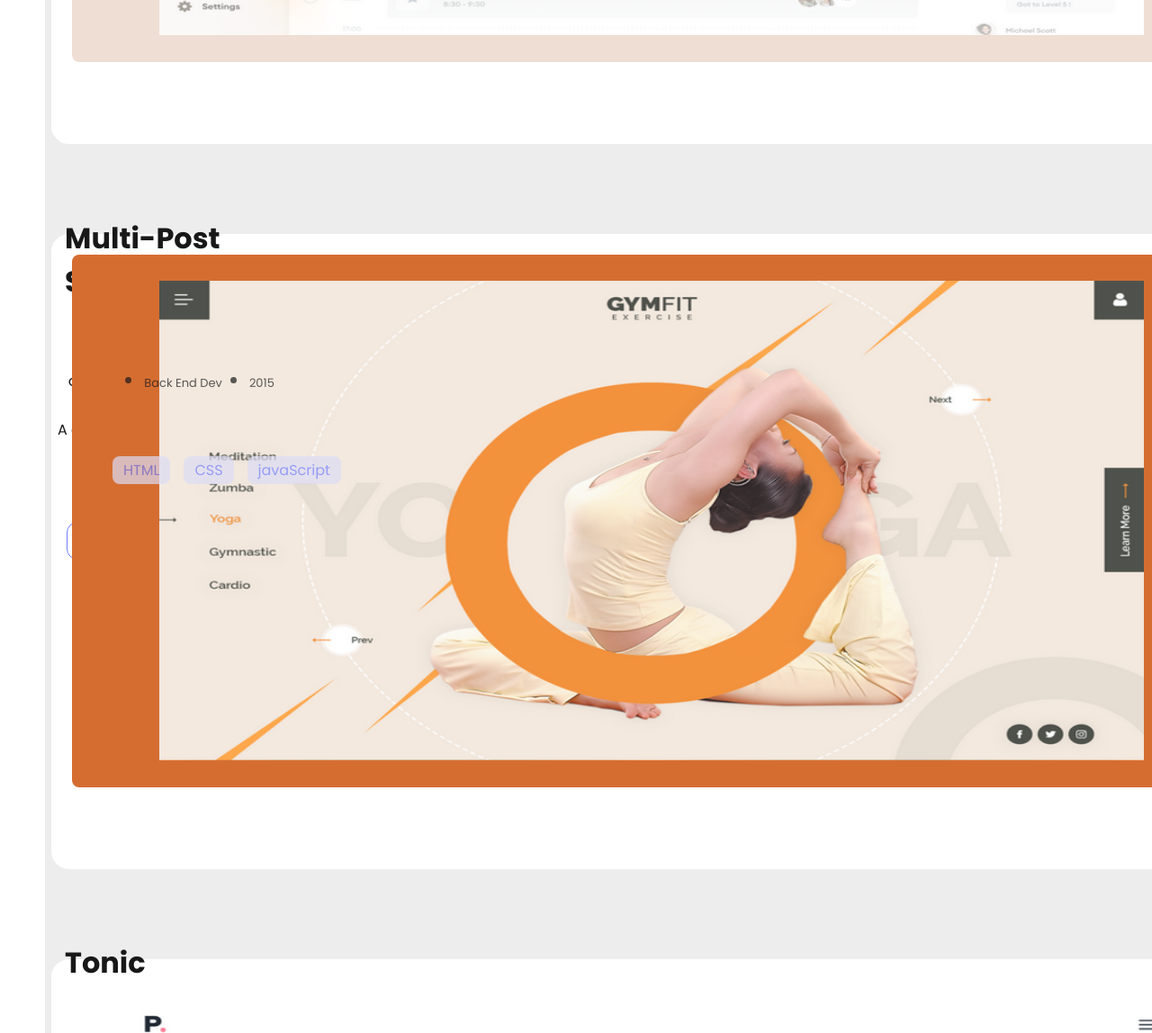
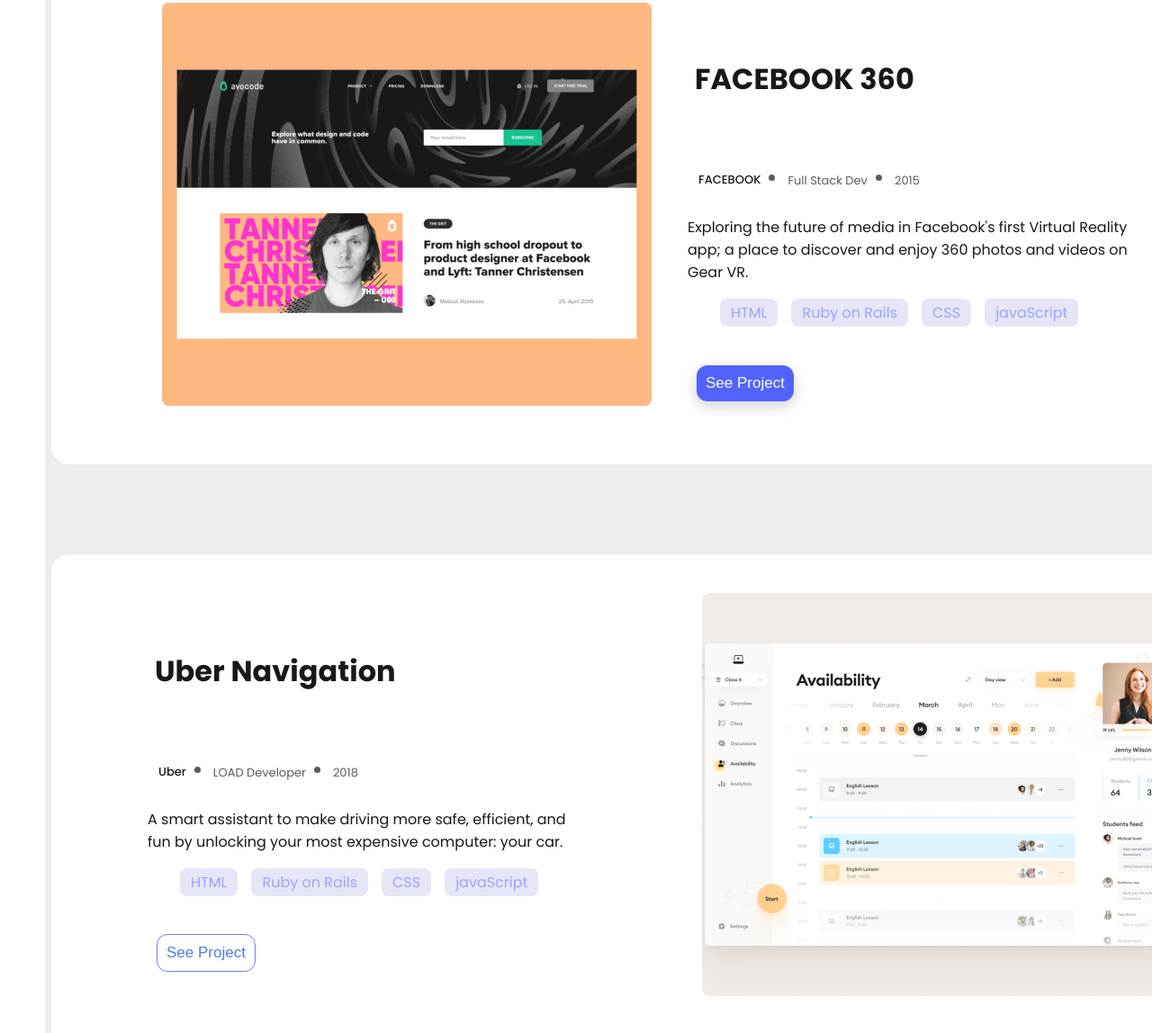
Before and after one commit to adnanahmad123786/My-Portfolio, a website: page index.html in a window 1280 px wide. Shown: the part 2339-3487 px from the top of the page at 90% size. Drawn offline with Linux system fonts and the light colour scheme.

Commit message:
desktop workpart

```diff
--- a/index.html
+++ b/index.html
@@ -29,7 +29,9 @@
             <br />
 
             <div class="hero-content">
-            <p>I’m a software developer! I can help you build a product , feature or website Look through some of my work and experience! If you like what you see and have a project you need coded, don’t hesitate to contact me.
+                <p>I’m a software developer! I can help you build a product , feature or website Look through some of my
+                    work and experience! If you like what you see and have a project you need coded, don’t hesitate to
+                    contact me.
                 </p>
             </div>
 
@@ -57,7 +59,7 @@
                         <img src="Assets/portfolio_img_a.PNG" alt="header" class="proj_img_pad" />
                     </div>
                 </div>
-            <div class="card-content">
+                <div class="card-content1">
                     <div class="proj_items_info">
                         <div class="proj_card_title">
                             <h2 class="proj_card_title_txt">Tonic</h2>
@@ -104,7 +106,7 @@
                     <img src="Assets/portfolio_img_b.PNG" alt="header" class="proj_img_pad" />
                 </div>
             </div>
-        <div class="card-content">
+            <div class="card-content2">
                 <div class="proj_items_info">
                     <div class="proj_card_title">
                         <h4 class="proj_card_title_txt">Multi-Post <br> Stories</h4>
@@ -113,10 +115,10 @@
                     <div class="proj_sbtitle_box">
                         <ul class="proj_sbtitle_box_txt">
                             <li class="subtitle_l">
-                            <p>CANOPY</p>
+                                <p>FACEBOOK</p>
                             </li>
                             <li class="subtitle_2">
-                            <p>Back End Dev</p>
+                                <p>Full Stack Dev</p>
                             </li>
                             <li class="subtitle_2">
                                 <p>2015</p>
@@ -125,13 +127,14 @@
                     </div>
                     <div class="paragraph_box">
                         <p class="paragraph_info">
-            A daily selection of privately perosonalized reads; no accounts
-                        or sign-ups required.
+                            Experimental content creation feature that allows users to add to an existing story over the
+                            course of a day without spamming their friends.
                         </p>
                     </div>
                     <div class="box_buttons">
                         <ul class="Box_button_info">
                             <li class="tags"><a class="Box_button_items" href="#">HTML</a></li>
+                            <li class="tags"><a class="Box_button_items" href="#">Ruby on Rails</a></li>
                             <li class="tags"><a class="Box_button_items" href="#">CSS</a></li>
                             <li class="tags"><a class="Box_button_items" href="#">javaScript</a></li>
                         </ul>
@@ -150,33 +153,40 @@
                     <img src="Assets/portfolio_img_c.PNG" alt="header" class="proj_img_pad" />
                 </div>
             </div>
-    <div class="card-content">
+            <div class="card-content1">
                 <div class="proj_items_info">
                     <div class="proj_card_title">
-                <h4 class="proj_card_title_txt">Tonic</h4>
+                        <h4 class="proj_card_title_txt">FACEBOOK 360</h4>
                     </div>
                     <div class="proj_sbtitle_box">
                         <ul class="proj_sbtitle_box_txt">
-                    <li class="subtitle_l"><p>CANOPY</p></li>
-                    <li class="subtitle_2"><p>Back End Dev</p></li>
-                    <li class="subtitle_2"><p>2015</p></li>
+                            <li class="subtitle_l">
+                                <p>FACEBOOK</p>
+                            </li>
+                            <li class="subtitle_2">
+                                <p>Full Stack Dev</p>
+                            </li>
+                            <li class="subtitle_2">
+                                <p>2015</p>
+                            </li>
                         </ul>
                     </div>
                     <div class="paragraph_box">
                         <p class="paragraph_info" style="font-family: poppins, sans-serif;">
-                    A daily selection of privately perosonalized reads; no accounts
-                        or sign-ups required.
+                            Exploring the future of media in Facebook's first Virtual Reality app; a place to discover
+                            and enjoy 360 photos and videos on Gear VR.
                         </p>
                     </div>
                     <div class="box_buttons">
                         <ul class="Box_button_info">
                             <li class="tags"><a class="Box_button_items" href="#">HTML</a></li>
+                            <li class="tags"><a class="Box_button_items" href="#">Ruby on Rails</a></li>
                             <li class="tags"><a class="Box_button_items" href="#">CSS</a></li>
                             <li class="tags"><a class="Box_button_items" href="#">javaScript</a></li>
                         </ul>
                     </div>
                     <div class="button_box">
-                <input type="button" value="See Project" class="button_info" />
+                        <input type="button" value="See Project" class="button_info1" />
                     </div>
                 </div>
             </div>
@@ -186,34 +196,37 @@
         <div class="proj_cards4">
             <div class="proj_header">
                 <div class="proj_card_img4">
-            <img
-                    src="Assets/portfolio_img_d.PNG"
-                    alt="header"
-                    class="alt_header"
-            />
+                    <img src="Assets/portfolio_img_d.PNG" alt="header" class="proj_img_pad" />
                 </div>
             </div>
-    <div class="card-content">
+            <div class="card-content2">
                 <div class="proj_items_info">
                     <div class="proj_card_title">
-                <h4 class="proj_card_title_txt">Multi-Post <br> Stories</h4>
+                        <h4 class="proj_card_title_txt">Uber Navigation</h4>
                     </div>
                     <div class="proj_sbtitle_box">
                         <ul class="proj_sbtitle_box_txt">
-                    <li class="subtitle_l"><p>CANOPY</p></li>
-                    <li class="subtitle_2"><p>Back End Dev</p></li>
-                    <li class="subtitle_2"><p>2015</p></li>
+                            <li class="subtitle_l">
+                                <p>Uber</p>
+                            </li>
+                            <li class="subtitle_2">
+                                <p>LOAD Developer</p>
+                            </li>
+                            <li class="subtitle_2">
+                                <p>2018</p>
+                            </li>
                         </ul>
                     </div>
                     <div class="paragraph_box">
                         <p class="paragraph_info" style="font-family: poppins, sans-serif;">
-                    A daily selection of privately perosonalized reads; no accounts
-                    or sign-ups required.
+                            A smart assistant to make driving more safe, efficient, and fun by unlocking your most
+                            expensive computer: your car.
                         </p>
                     </div>
                     <div class="box_buttons">
                         <ul class="Box_button_info">
                             <li class="tags"><a class="Box_button_items" href="#">HTML</a></li>
+                            <li class="tags"><a class="Box_button_items" href="#">Ruby on Rails</a></li>
                             <li class="tags"><a class="Box_button_items" href="#">CSS</a></li>
                             <li class="tags"><a class="Box_button_items" href="#">javaScript</a></li>
                         </ul>
@@ -235,8 +248,9 @@
                 </div>
                 <div class="about_paragraph_box">
                     <p class="paragraph_info" style="font-family: poppins, sans-serif;">
-                    I'm a software developer! I can help you build a product, feature or website look througth some of my work experience!
-                    <br>if you like what you see and have a <br>   you need coded, don't hestiate to<br> contact  me.
+                        I'm a software developer! I can help you build a product, feature or website look througth some
+                        of my work experience!
+                        <br>if you like what you see and have a <br> you need coded, don't hestiate to<br> contact me.
                     </p>
                 </div>
                 <div class="social_link">
@@ -323,29 +337,11 @@
                 </p>
             </div>
             <div class="form_center">
-            <form  action="https://formspree.io/f/mbjnagvw"
-            method="POST" class="form_fields">
-                <input
-                        type="text"
-                        placeholder="Lorem Ipsum"
-                        class="form_input"
-                        name="full-name"
-                        required
-                />
-                <input
-                        type="email"
-                        name="email"
-                        placeholder="loremipsum@gmail.com"
-                        class="form_input"
-                        required
-                />
-                <textarea
-                        name="message"
-                        id="message"
-                        placeholder="Write your message here..."
-                        class="form_text_area"
-                        required
-                >
+                <form action="https://formspree.io/f/mbjnagvw" method="POST" class="form_fields">
+                    <input type="text" placeholder="Lorem Ipsum" class="form_input" name="full-name" required />
+                    <input type="email" name="email" placeholder="loremipsum@gmail.com" class="form_input" required />
+                    <textarea name="message" id="message" placeholder="Write your message here..."
+                        class="form_text_area" required>
           </textarea>
                     <div class="form_center">
                         <button name="submit" id="button" class="submit_button">Get In touch</button>
--- a/style.css
+++ b/style.css
@@ -18,11 +18,9 @@
 }
 
 
-#work_part {
+#work_part {}
 
-}
-
-.backgroundcolor{
+.backgroundcolor {
 
   background-color: #ececec;
   opacity: 0.9;
@@ -32,6 +30,7 @@
 
 
 }
+
 .navbar-left {
   font-family: Poppins, sans-serif;
   font-size: 18px;
@@ -75,7 +74,7 @@
   margin-left: 15px;
 }
 
-.hero-title h3{
+.hero-title h3 {
   padding-top: 8px;
   margin: 0%;
 }
@@ -231,7 +230,7 @@
   border-radius: 8px;
 }
 
-.proj_img_pad{
+.proj_img_pad {
   width: 85%;
   height: 90%;
   padding: 15px;
@@ -316,7 +315,7 @@
   font-family: Poppins, sans-serif;
   width: 100%;
   margin-top: 20px;
-  padding-left: 25px;
+
 }
 
 .Box_button_info {
@@ -402,7 +401,7 @@
   margin: 10px 16px;
 }
 
-.about_dropdown{
+.about_dropdown {
 
   display: flex;
   flex-direction: row;
@@ -593,7 +592,8 @@
     width: 100%;
     max-width: none;
     height: auto;
-    background-image: url("Assets/Header\ bg.svg"); /* Use desktop background image */
+    background-image: url("Assets/Header\ bg.svg");
+    /* Use desktop background image */
     background-position: center;
     padding: 200px 20px;
     gap: 20px;
@@ -614,10 +614,103 @@
     padding-left: 280px;
   }
 
+
+  /*work part*/
+
   .backgroundcolor {
 
     margin-left: 50px;
   }
 
+  .proj_cards,
+  .proj_cards2,
+  .proj_cards3,
+  .proj_cards4 {
+
+    padding: 0px 100px;
+    height: 550px;
+  }
+
+
+  .proj_card_img {
+    background-image: url('Assets/web1.png');
+    width: 544px;
+    height: 448px;
+    margin: 0%;
+    margin-right: 750px;
+    margin-top: 20px;
+    position: absolute;
+  }
+
+  .proj_card_img2 {
+    background-image: url('Assets/web2.png');
+    width: 544px;
+    height: 448px;
+    margin: 0%;
+    margin-left: 600px;
+    margin-top: 20px;
+    position: absolute;
+  }
+
+  .proj_card_img3 {
+    background-image: url('Assets/web3.png');
+    width: 544px;
+    height: 448px;
+    margin: 0%;
+    margin-right: 750px;
+    margin-top: 20px;
+    position: absolute;
+  }
+
+  .proj_card_img4 {
+    background-image: url('Assets/web5.png');
+    width: 544px;
+    height: 448px;
+    margin: 0%;
+    margin-left: 600px;
+    margin-top: 20px;
+    position: absolute;
+  }
+
+  .proj_img_pad {
+    display: none;
+  }
+
+  .card-content1 {
+    margin-left: 600px;
+    margin-top: 10px;
+  }
+
+  .card-content2 {
+    margin-right: 650px;
 
   }
+
+  .proj_card_info2 {
+    height: 100px;
+  }
+
+  .paragraph_info {
+    font-size: 16px;
+  }
+
+  .button_info1 {
+    padding: 10px;
+    border: none;
+    background-color: #4053FC;
+    border-radius: 12px;
+    font-size: 17px;
+    color: #ffffff;
+    cursor: pointer;
+    transition: background-color 0.3s, color 0.3s, box-shadow 0.3s;
+    box-shadow: 0px 5px 15px rgba(0, 0, 0, 0.2);
+  }
+
+  .button_info1:hover {
+    background-color: #3b49db;
+    box-shadow: 0px 8px 20px rgba(0, 0, 0, 0.3);
+  }
+
+
+
+}
```
Also changed, not shown: Assets/web1.png (added), Assets/web2.png (added), Assets/web3.png (added), Assets/web5.png (added). Lines whose indentation alone changed are shown as unchanged.
